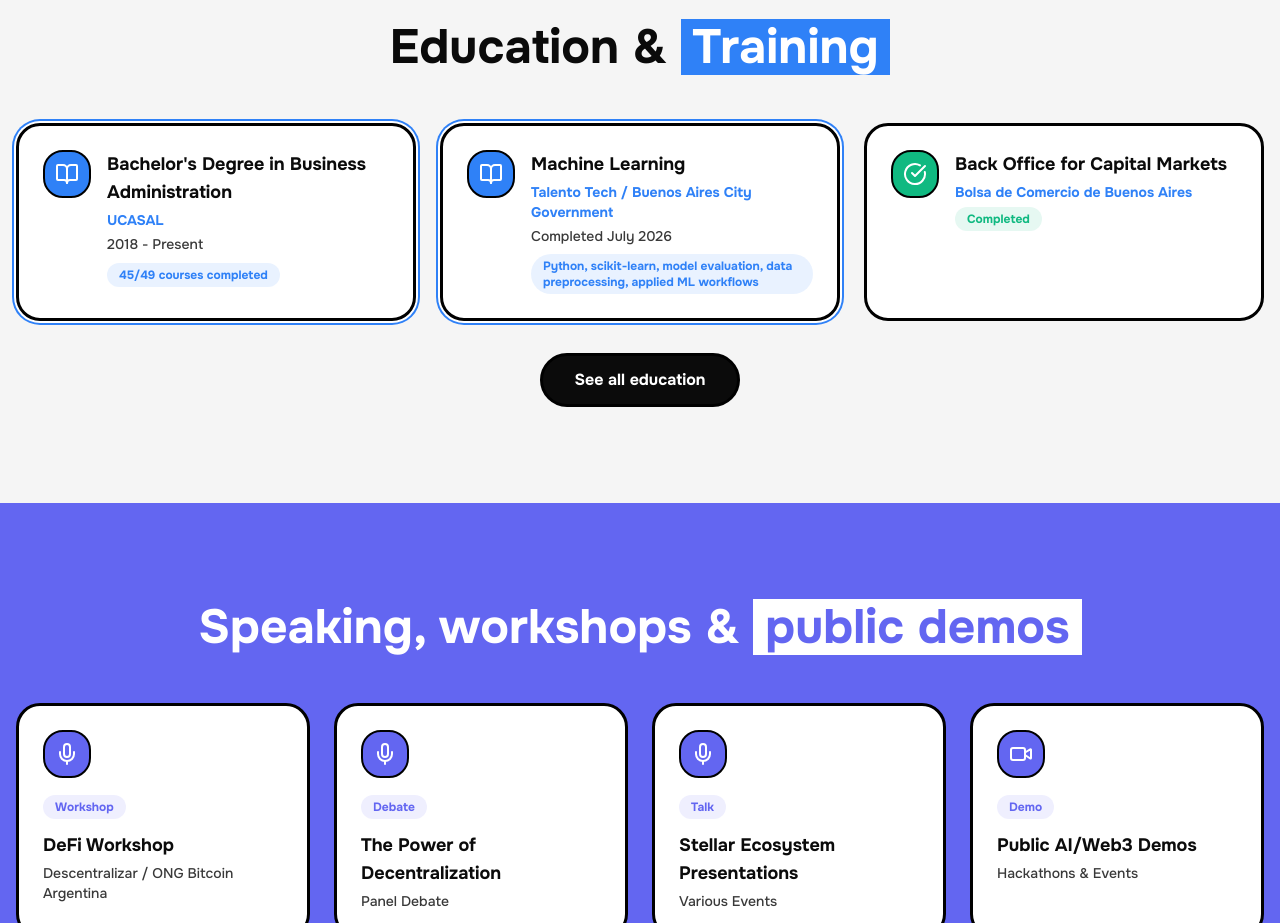
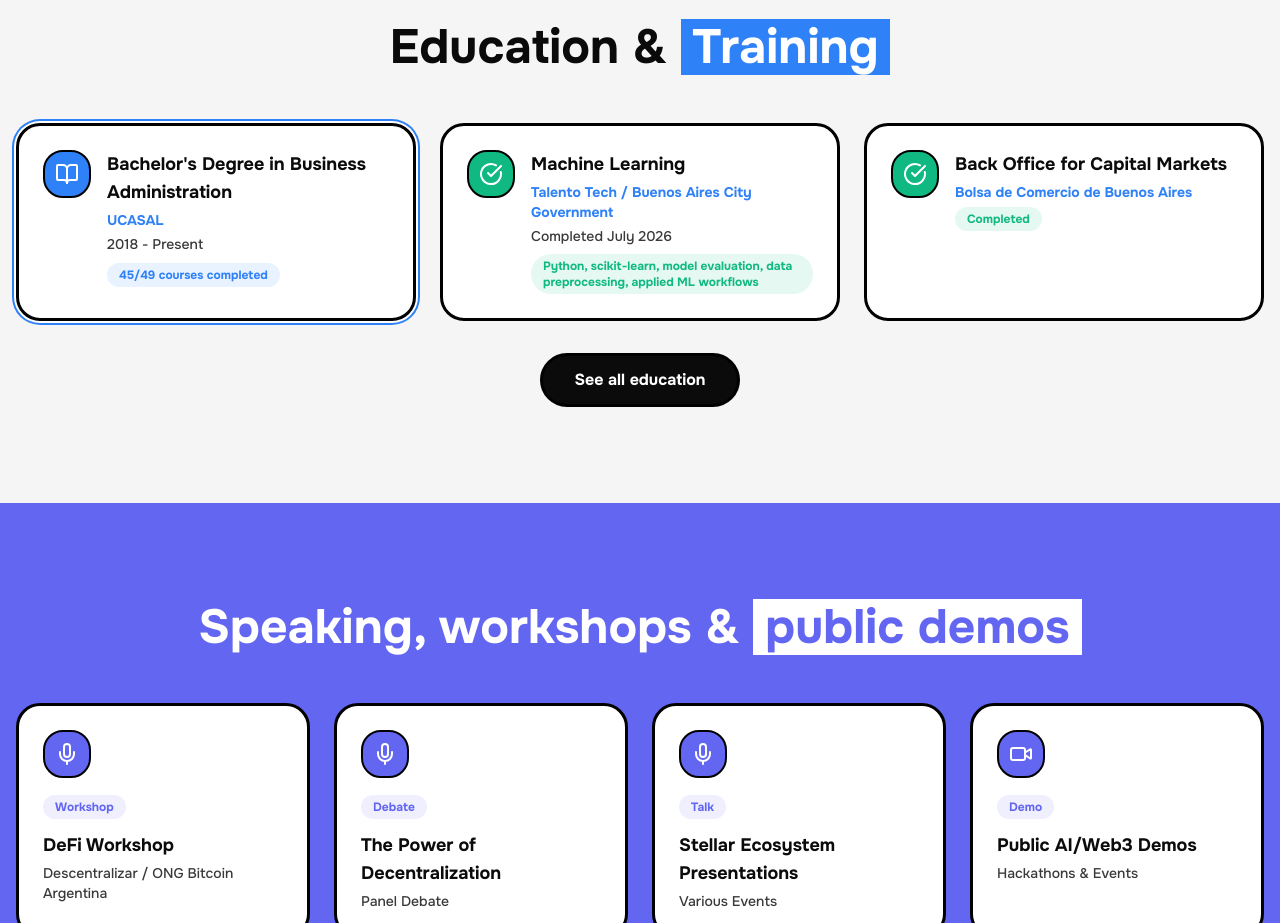
Before and after one commit to leocagli/portfolio-leocagli, a Next.js app: page / in a window 1280 px wide. Shown: the part 7420-8343 px from the top of the page. Built offline with nearby package versions, Linux system fonts and the light colour scheme.

Commit message:
Education: ML course badge to completed

```diff
--- a/components/education-section.tsx
+++ b/components/education-section.tsx
@@ -5,7 +5,7 @@ import { motion } from "framer-motion"
 import { useState } from "react"
 import { useLang } from "@/lib/i18n"
 
-const educationFlags = [true, true, false, false, false, false, false, false]
+const educationFlags = [true, false, false, false, false, false, false, false]
 
 const content = {
   en: {
```
